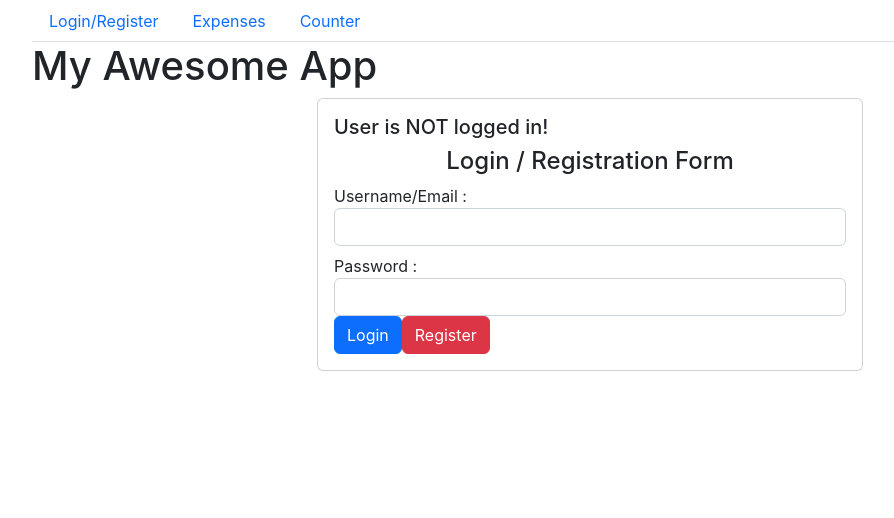
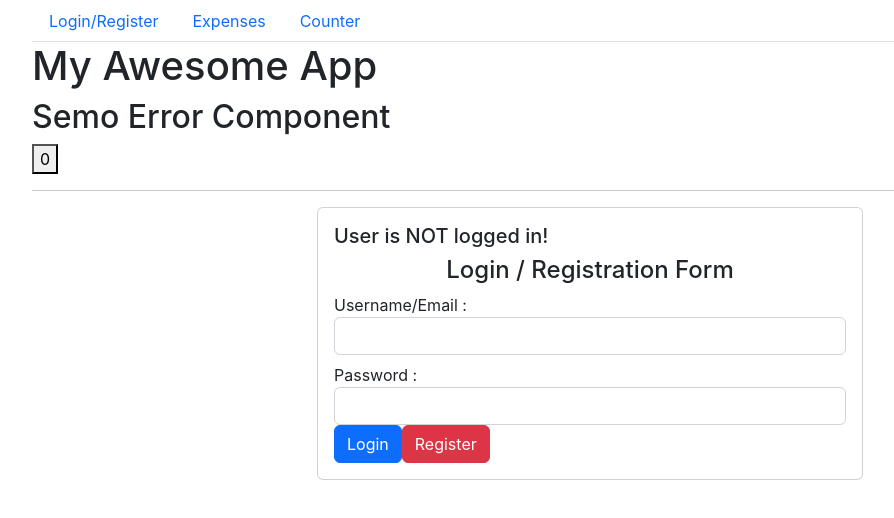
Before and after one commit to synergy2411/del-mar-23-react, a React (Create React App) app in the folder frontend/: page /auth in a window 1280 px wide. Shown: the top 518 px of the page, without its empty margins (50-944 px from the left). Built offline with nearby package versions, Linux system fonts and the light colour scheme.

Commit message:
error boundary

```diff
--- a/frontend/src/App.js
+++ b/frontend/src/App.js
@@ -8,6 +8,8 @@ import Auth from './Components/Demo/auth';
 import UseEffectDemo from './Components/Demo/UseEffectDemo';
 import Header from './Components/Header/Header';
 import Counter from './Components/Counter/Counter';
+import DemoError from './Components/Demo/DemoError';
+import ErrorBoundary from './Components/ErrorBoundary/ErrorBoundary';
 
 const ProductList = React.lazy(() => import('./Components/ProductList/ProductList'));
 const ProductItem = React.lazy(() => import('./Components/ProductItem/ProductItem'));
@@ -24,6 +26,11 @@ class App extends Component {
       <div className='container'>
         <Header />
         <h1>My Awesome App</h1>
+        <ErrorBoundary>
+          <DemoError />
+        </ErrorBoundary>
+        <hr />
+
         <Suspense fallback={<h3>Loading...</h3>}>
           <Routes>
             <Route path="/" element={<Navigate to="/auth" />} />
--- /dev/null
+++ b/frontend/src/Components/Demo/DemoError.jsx
@@ -0,0 +1,18 @@
+import React, { useState } from "react";
+
+const DemoError = () => {
+  const [counter, setCounter] = useState(0);
+
+  if (counter > 3) {
+    throw new Error("Too large value");
+  }
+
+  return (
+    <div>
+      <h2>Semo Error Component</h2>
+      <button onClick={() => setCounter(counter + 1)}>{counter}</button>
+    </div>
+  );
+};
+
+export default DemoError;
--- /dev/null
+++ b/frontend/src/Components/ErrorBoundary/ErrorBoundary.jsx
@@ -0,0 +1,27 @@
+import React from "react";
+
+class ErrorBoundary extends React.Component {
+  constructor(props) {
+    super(props);
+    this.state = { hasError: false };
+  }
+
+  static getDerivedStateFromError(error) {
+    return { hasError: true };
+  }
+
+  componentDidCatch(error, errorInfo) {
+    console.log(error, errorInfo);
+  }
+
+  render() {
+    if (this.state.hasError) {
+      // You can render any custom fallback UI
+      return <h1>Something went wrong.</h1>;
+    }
+
+    return this.props.children;
+  }
+}
+
+export default ErrorBoundary;
```
Also changed, not shown: frontend/firebase.json (added), 1 other file (tests, documents, lock files or other folders).
